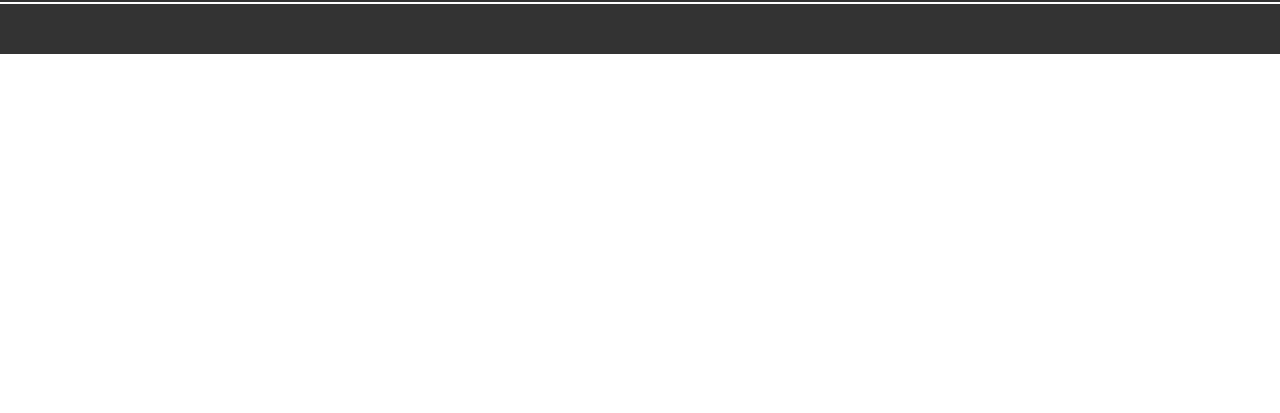
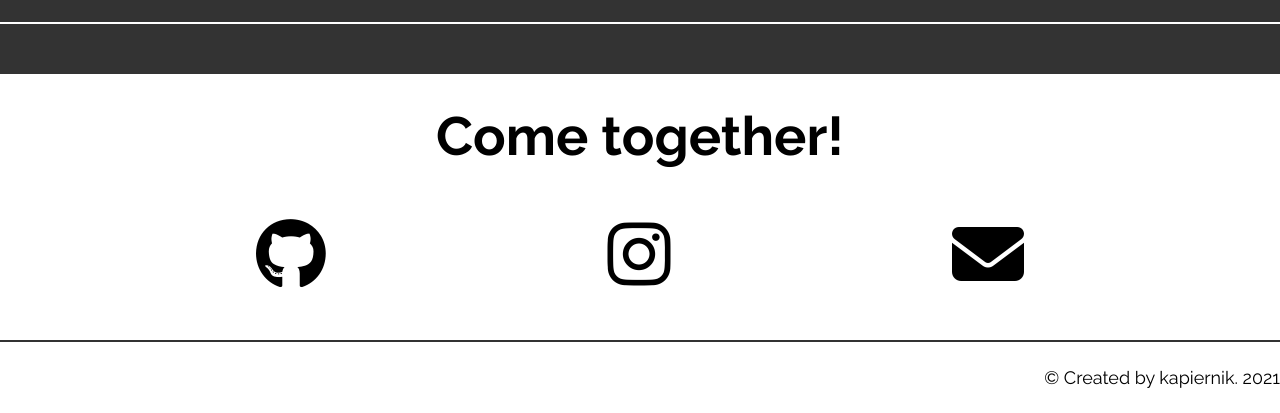
Before and after one commit to kapiernik/freeCodeCamp-Portfolio, a plain HTML site: page index.html in a window 1280 px wide. Shown: the part 1233-1646 px from the top of the page. Before the commit the page ends 1287 px from the top, so only its background shows below. Drawn offline with Linux system fonts and the light colour scheme.

Commit message:
Added footer

```diff
--- a/index.html
+++ b/index.html
@@ -2,12 +2,11 @@
 <html lang="en">
 <head>
     <meta charset="UTF-8">
-    <meta name="viewport" content="width=device-width, initial-scale=1.0">
     <title>Portfolio page</title>
     <link rel="preconnect" href="https://fonts.gstatic.com">
     <link href="https://fonts.googleapis.com/css2?family=Raleway:ital,wght@0,100;0,200;0,300;0,400;0,500;0,600;0,700;1,100;1,200;1,300;1,400;1,500;1,600;1,700&display=swap" rel="stylesheet">
     <link rel="stylesheet" href="style.css">
-    <link re="stylesheet" href="all.css">
+    <script src="https://kit.fontawesome.com/ae5be9a777.js" crossorigin="anonymous"></script>
 </head>
 <body>
     <header id="page-nav">
@@ -20,7 +19,7 @@
                 <a href="#projects-section" alt="Projects">Projects</a>
             </li>
             <li class="nav-li">
-                Contact
+                <a href="#Contacts" alt="Contacts">Contact</a>
             </li>
             </ul>
         </nav>
@@ -81,7 +80,29 @@
                 <img src="img/product.jpg" alt="Tribute page">
             </div>
         </section>
-        <footer></footer>
+        <footer id="Contacts">
+            <div id="footer-greetings">
+            <h1>
+                Come together!
+            </h1>
+            </div>
+            <div id="profiles">
+                <a class="profile-link" href="https://github.com/kapiernik">
+                    <span class="fa fa-4x fa-github"></span>
+                </a>
+                <a class="profile-link" href="https://www.instagram.com/kapiernik/">
+                    <span class="fa fa-4x fa-instagram"></span>
+                </a>
+                <a class="profile-link" href="mailto:kapiernik27@gmail.com">
+                    <span class="fa fa-4x fa-envelope"></span>
+                </a>
+            </div>
+            <div id="copyright">
+                <p>
+                    &copy; Created by kapiernik. 2021
+                </p>
+            </div>
+        </footer>
     </main>
 </body>
 </html>
--- a/style.css
+++ b/style.css
@@ -3,6 +3,8 @@
     margin: 0;
     scroll-behavior: smooth;
 }
+
+html{box-sizing: border-box;}
 
 body{
     font-family: 'Raleway', sans-serif;
@@ -29,6 +31,7 @@ body{
     top: 0;
     width: 100%;
     box-shadow: 0px 1px 15px #000;
+    z-index: 10;
 }
 
 #nav-ul{
@@ -57,7 +60,6 @@ a{
 #welcome-section{
     width: 100%;
     height: 100vh;
-    margin-top: -20px;
     display: grid;
     grid-template-columns: 40% 60%;
     grid-template-rows: 1fr 1fr;
@@ -140,3 +142,44 @@ h1{
     width: 450px;
     height: auto;
 }
+
+footer{
+    padding-top: 100px;
+    height: 100%;
+    display: flex;
+    flex-direction: column;
+    align-items: center;
+    padding-top: 30px;
+}
+
+footer h1{
+    font-size: 54px;
+}
+
+#profiles{
+    padding-top: 50px;
+    padding-bottom: 50px;
+    width: 60%;
+    display: flex;
+    flex-direction: row;
+    justify-content: space-between;
+}
+
+.profile-link{
+    transition-property: transform;
+    transition-duration: 0.7s;
+}
+
+.profile-link:hover{
+    transform: scale(1.5);
+}
+
+#copyright{
+    width: 100%;
+    display: flex;
+    justify-content: flex-end;
+    align-items: flex-end;
+    text-align: end;
+    padding: 25px 0;
+    border-top: 2px solid #333;
+}
```
